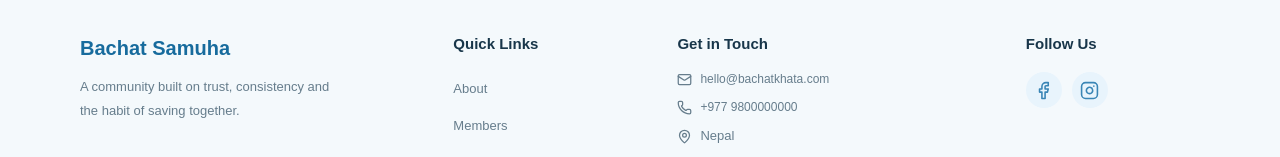
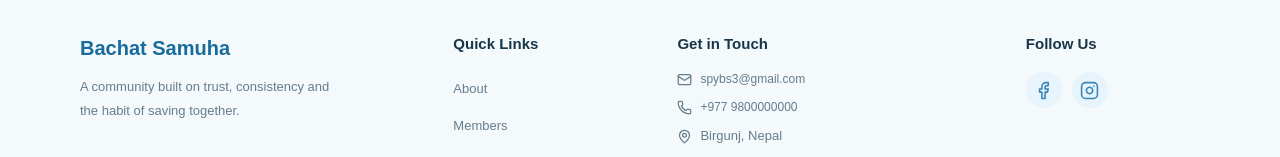
Before and after one commit to Priyankachaudhary-123/bachat-samuh-website-, a Next.js app in the folder bachat-khata-website/: page / in a window 1280 px wide. Shown: the part 2373-2530 px from the top of the page. Built offline with nearby package versions, Linux system fonts and the light colour scheme.

Commit message:
changes on footer

```diff
--- a/bachat-khata-website/components/site-footer.tsx
+++ b/bachat-khata-website/components/site-footer.tsx
@@ -143,7 +143,7 @@ export function SiteFooter() {
           <p>
             <Mail size={15} />
             <a href="mailto:hello@bachatkhata.com">
-              hello@bachatkhata.com
+          spybs3@gmail.com
             </a>
           </p>
 
@@ -155,7 +155,7 @@ export function SiteFooter() {
           </p>
 
           <p>
-            <MapPin size={15} /> Nepal
+            <MapPin size={15} /> Birgunj, Nepal
           </p>
         </div>
 
```
